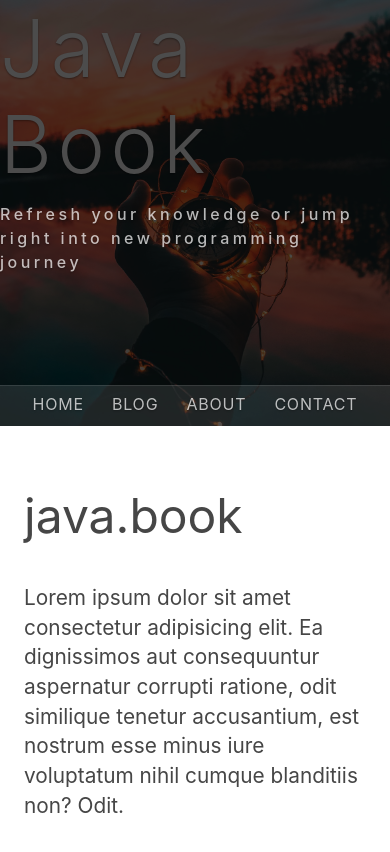
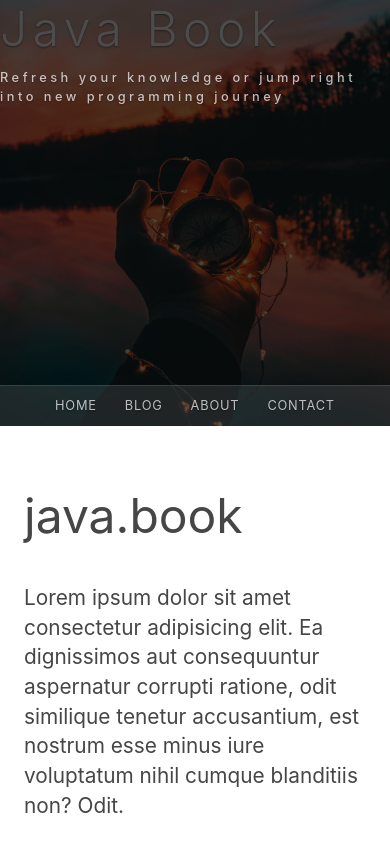
Before and after one commit to adrianghub/java-book, a Gatsby site: page / in a window 390 px wide. Shown: the top 852 px of the page. Built offline with nearby package versions, Linux system fonts and the light colour scheme; Gatsby itself is replaced by a stand-in of ours.

Commit message:
feat: add media query

```diff
--- a/src/components/Header/Header.module.scss
+++ b/src/components/Header/Header.module.scss
@@ -25,6 +25,10 @@
   line-height: 1.2;
   letter-spacing: 5.5px;
 
+  @media (max-width: 600px) {
+    font-size: 3rem;
+  }
+
   a {
     color: #fff;
   }
@@ -39,6 +43,10 @@
   letter-spacing: 3.5px;
   opacity: 0.7;
   color: #fff;
+
+  @media (max-width: 600px) {
+      font-size: 0.8rem;
+  }
 }
 
 .overlay {
--- a/src/components/Nav/Nav.module.scss
+++ b/src/components/Nav/Nav.module.scss
@@ -27,6 +27,10 @@
     font-size: 1rem;
     opacity: 0.7;
 
+    @media (max-width: 600px) {
+      font-size: 0.8rem;
+    }
+
     &:hover {
       text-decoration: underline;
     }
```
